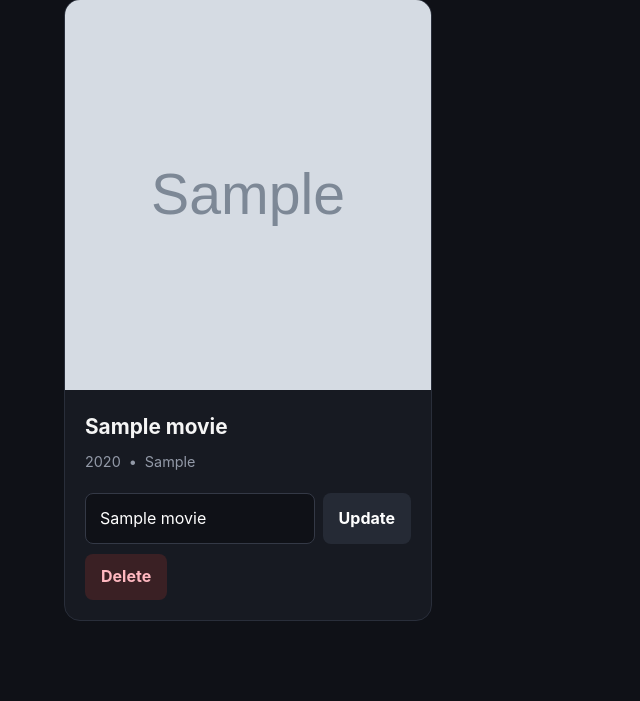
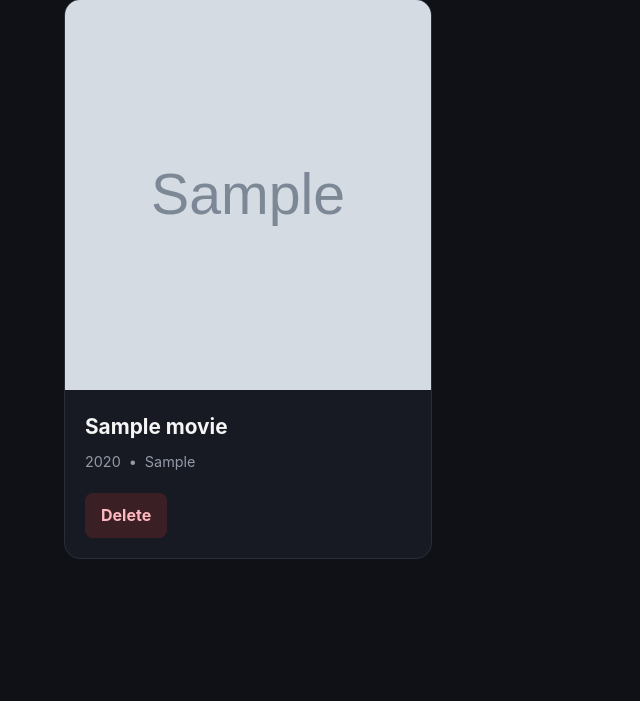
Before and after one commit to iSayaGen/MovieWebApp, a Flask app: page /users/1/movies in a window 1280 px wide. Shown: the part 542-1243 px from the top of the page, without its empty margins (0-640 px from the left). After the commit the page ends 1101 px from the top, so only its background shows below. Run offline with Flask 3, Linux system fonts and the light colour scheme; tables that the repository leaves empty hold one stand-in row (values such as "Sample post"); grey boxes marked "Sample" are stand-in pictures.

Commit message:
refactor: remove movie update functionality
Movie metadata is populated from OMDb when a movie is added.
Updating only the title could associate a new name with stale
metadata such as the original poster, director, and release year.

Since a different movie can be added as a new entry, renaming
an existing movie does not provide meaningful functionality.

```diff
--- a/app.py
+++ b/app.py
@@ -184,38 +184,6 @@ def add_movie(user_id):
 
 
 @app.route(
-    "/users/<int:user_id>/movies/<int:movie_id>/update",
-    methods=["POST"],
-)
-def update_movie(user_id, movie_id):
-    """Update the title of a movie belonging to the current user."""
-    new_title = request.form.get("title", "").strip()
-
-    if not new_title:
-        flash("Please enter a movie title.", "error")
-        return redirect(url_for("get_movies", user_id=user_id))
-
-    try:
-        updated = data_manager.update_movie(
-            user_id,
-            movie_id,
-            new_title,
-        )
-    except SQLAlchemyError:
-        flash(
-            "We couldn't update the movie. Please try again.",
-            "error",
-        )
-        return redirect(url_for("get_movies", user_id=user_id))
-
-    if not updated:
-        abort(404)
-
-    flash("Movie updated successfully.", "success")
-    return redirect(url_for("get_movies", user_id=user_id))
-
-
-@app.route(
     "/users/<int:user_id>/movies/<int:movie_id>/delete",
     methods=["POST"],
 )
--- a/data_manager.py
+++ b/data_manager.py
@@ -38,27 +38,6 @@ class DataManager:
 
         return movie
 
-    def update_movie(
-        self,
-        user_id: int,
-        movie_id: int,
-        new_title: str,
-    ) -> bool:
-        """Update a movie if it belongs to the specified user."""
-        movie = db.session.execute(
-            db.select(Movie).where(
-                Movie.id == movie_id,
-                Movie.user_id == user_id,
-            )
-        ).scalar_one_or_none()
-
-        if movie is None:
-            return False
-
-        movie.name = new_title
-        db.session.commit()
-
-        return True
 
     def delete_movie(self, user_id: int, movie_id: int) -> bool:
         """Delete a movie if it belongs to the specified user."""
--- a/templates/movies.html
+++ b/templates/movies.html
@@ -1,13 +1,10 @@
 {% extends "base.html" %}
 
 {% block content %}
-
 <div class="page-header">
     <div>
         <p class="eyebrow">{{ user.name }}'s collection</p>
-
         <h1>My Movies</h1>
-
         <p class="page-description">
             Your personal movie collection.
         </p>
@@ -21,9 +18,7 @@
     </a>
 </div>
 
-
 <section class="add-movie-section">
-
     <h2>Add a Movie</h2>
 
     <form
@@ -31,7 +26,6 @@
         method="post"
         class="movie-form"
     >
-
         <div class="form-group">
             <label for="title">Movie title</label>
 
@@ -48,33 +42,22 @@
         <button type="submit" class="btn btn-primary">
             + Add Movie
         </button>
-
     </form>
-
 </section>
 
-
 <section class="movies-section">
-
     {% if movies %}
-
         <div class="movie-grid">
-
             {% for movie in movies %}
-
                 <article class="movie-card">
-
                     {% if movie.poster_url
                           and movie.poster_url != "N/A" %}
-
                         <img
                             src="{{ movie.poster_url }}"
                             alt="Poster for {{ movie.name }}"
                             class="movie-poster"
                         >
-
                     {% else %}
-
                         <div
                             class="movie-poster movie-poster-placeholder"
                             aria-label="No poster available"
@@ -82,16 +65,12 @@
                             <span>🎬</span>
                             <p>No poster available</p>
                         </div>
-
                     {% endif %}
 
-
                     <div class="movie-content">
-
                         <h2>{{ movie.name }}</h2>
 
                         <div class="movie-meta">
-
                             {% if movie.year %}
                                 <span>{{ movie.year }}</span>
                             {% endif %}
@@ -101,46 +80,9 @@
                             {% endif %}
 
                             <span>{{ movie.director }}</span>
-
                         </div>
 
-
                         <div class="movie-actions">
-
-                            <form
-                                action="{{ url_for(
-                                    'update_movie',
-                                    user_id=user_id,
-                                    movie_id=movie.id
-                                ) }}"
-                                method="post"
-                                class="update-form"
-                            >
-                                <label
-                                    for="title-{{ movie.id }}"
-                                    class="sr-only"
-                                >
-                                    New title for {{ movie.name }}
-                                </label>
-
-                                <input
-                                    type="text"
-                                    id="title-{{ movie.id }}"
-                                    name="title"
-                                    value="{{ movie.name }}"
-                                    maxlength="200"
-                                    required
-                                >
-
-                                <button
-                                    type="submit"
-                                    class="btn btn-secondary"
-                                >
-                                    Update
-                                </button>
-                            </form>
-
-
                             <form
                                 action="{{ url_for(
                                     'delete_movie',
@@ -156,21 +98,13 @@
                                     Delete
                                 </button>
                             </form>
-
                         </div>
-
                     </div>
-
                 </article>
-
             {% endfor %}
-
         </div>
-
     {% else %}
-
         <div class="empty-state">
-
             <div class="empty-icon">🎬</div>
 
             <h2>No movies yet</h2>
@@ -179,11 +113,7 @@
                 Add your first movie above to start building
                 your collection.
             </p>
-
         </div>
-
     {% endif %}
-
 </section>
-
 {% endblock %}
```
